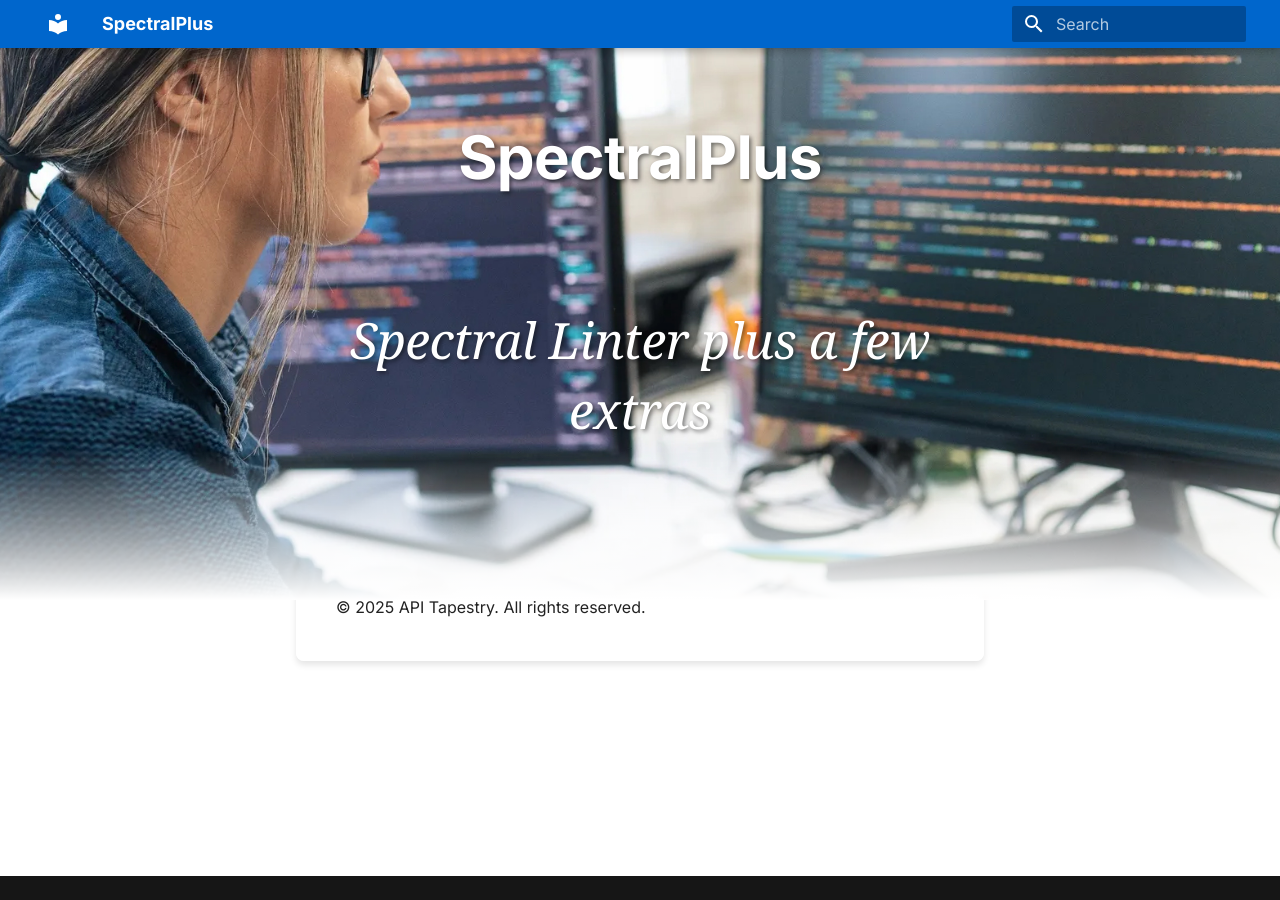
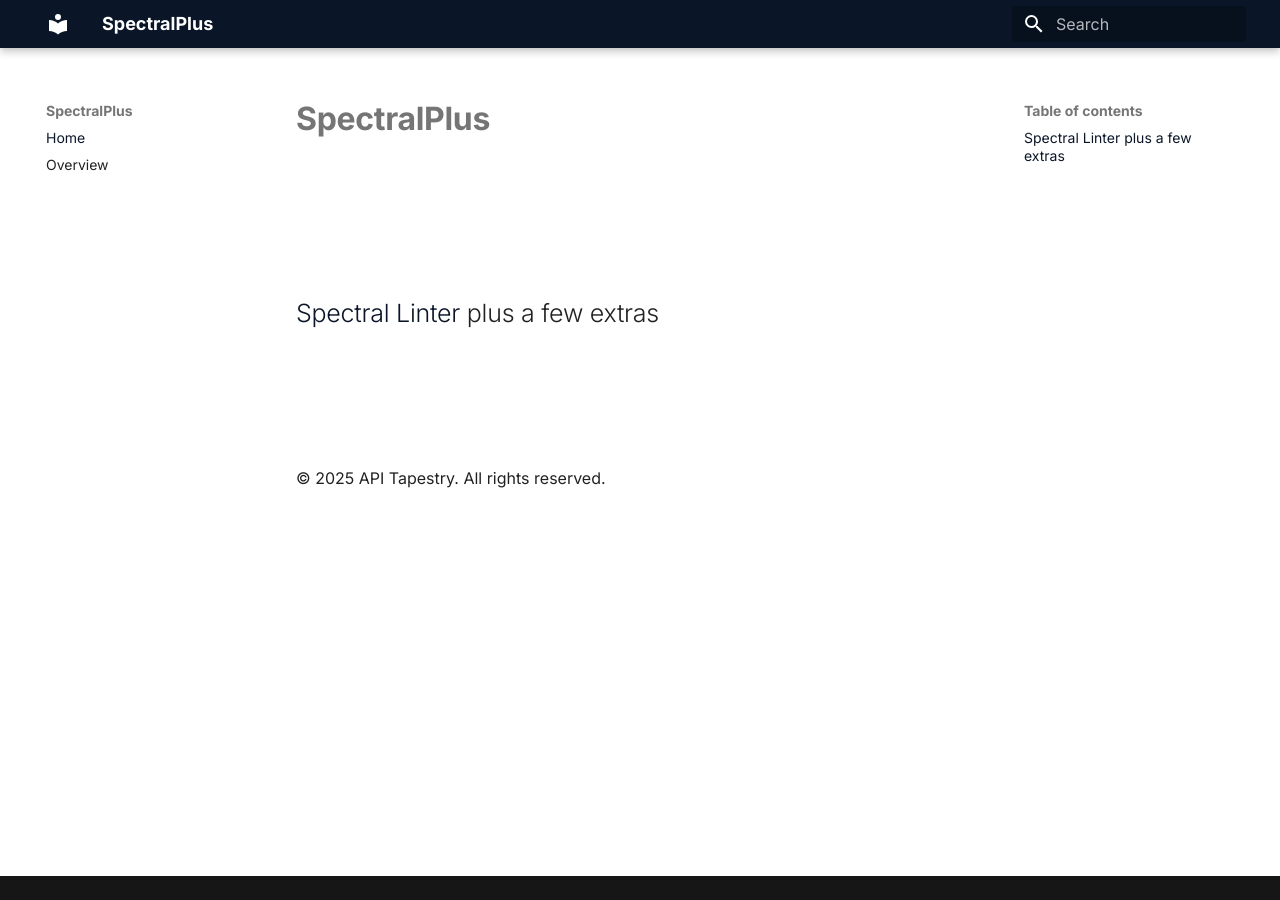
Before and after one commit to apitapestry/spectralplus, an MkDocs documentation site: the page built from docs/index.md, in a window 1280 px wide. Built offline with MkDocs 1.6.1 and Material for MkDocs 9.7.7, drawn with Linux system fonts in a browser that asks for light colours.

Commit message:
use same css - minimal

```diff
--- a/docs/css/custom.css
+++ /dev/null
@@ -1,28 +0,0 @@
-/* === Custom color palette: #0066CC (Deep Azure Blue) === */
-
-/* Light mode */
-[data-md-color-scheme="default"] {
-    --md-primary-fg-color:        #0066CC; /* main brand blue */
-    --md-primary-fg-color--light: #3385D6; /* hover, tabs */
-    --md-primary-fg-color--dark:  #004C99; /* darkened variant */
-
-    --md-accent-fg-color:         #00AEEF; /* vivid cyan accent */
-    --md-default-bg-color:        #FFFFFF; /* background */
-    --md-default-fg-color:        #222222; /* body text */
-}
-
-/* Dark mode */
-[data-md-color-scheme="slate"] {
-    --md-primary-fg-color:        #3399FF; /* brightened for contrast */
-    --md-primary-fg-color--light: #66B2FF;
-    --md-primary-fg-color--dark:  #1A75D1;
-
-    --md-accent-fg-color:         #33CCFF; /* highlight on hover */
-    --md-default-bg-color:        #0E1A27; /* deep navy background */
-    --md-default-fg-color:        #E0E6ED; /* light gray text */
-}
-
-/* Hide site title in the sidebar nav */
-.md-nav__title {
-    display: none;
-}
--- a/docs/css/home.css
+++ /dev/null
@@ -1,73 +0,0 @@
-/* Apply background ONLY to the homepage (index.html) */
-/* Background fills only top 2/3rds of the screen */
-/* Uses #homepage-hero as the identifier so heading text can be changed freely */
-
-/* Only apply background image on homepage - check for the homepage-hero div */
-.md-content article:has(#homepage-hero)::before {
-    content: "";
-    position: fixed;
-    top: 0;
-    left: 0;
-    width: 100%;
-    height: 66.67vh; /* Top 2/3rds of viewport height */
-    background: url("../images/girl-computer-focus.jpg") no-repeat center top;
-    background-size: cover;
-    z-index: -2;
-    pointer-events: none;
-}
-
-/* Add gradient fade at the bottom of the image for smooth transition */
-.md-content article:has(#homepage-hero)::after {
-    content: "";
-    position: fixed;
-    top: 50vh;
-    left: 0;
-    width: 100%;
-    height: 16.67vh; /* Fade zone */
-    background: linear-gradient(to bottom, transparent, var(--md-default-bg-color));
-    z-index: -1;
-    pointer-events: none;
-}
-
-/* Improve readability of text on top of bright backgrounds - only for homepage */
-.md-content article:has(#homepage-hero) {
-    background: rgba(255, 255, 255, 0.85); /* subtle white layer */
-    border-radius: 8px;
-    padding: 2rem;
-    box-shadow: 0 4px 6px rgba(0, 0, 0, 0.1);
-    position: relative;
-    z-index: 1;
-}
-
-/* Style the first two headings in white with larger text */
-.md-content article:has(#homepage-hero) h1:first-of-type {
-    color: white !important;
-    font-size: 3rem !important;
-    text-shadow: 2px 2px 4px rgba(0, 0, 0, 0.5);
-    margin-bottom: 0.5rem;
-    text-align: center !important;
-}
-
-.md-content article:has(#homepage-hero) h2:first-of-type {
-    color: white !important;
-    font-size: 2.5rem !important;
-    font-family: 'Georgia', 'Garamond', 'Palatino', serif !important;
-    font-style: italic;
-    font-weight: 300;
-    text-shadow: 2px 2px 4px rgba(0, 0, 0, 0.5);
-    margin-top: 0.5rem;
-    text-align: center !important;
-}
-
-/* Ensure any links inside the hero's first H1/H2 appear white across states */
-.md-content article:has(#homepage-hero) h1:first-of-type a,
-.md-content article:has(#homepage-hero) h1:first-of-type a:visited,
-.md-content article:has(#homepage-hero) h1:first-of-type a:focus,
-.md-content article:has(#homepage-hero) h1:first-of-type a:hover,
-.md-content article:has(#homepage-hero) h2:first-of-type a,
-.md-content article:has(#homepage-hero) h2:first-of-type a:visited,
-.md-content article:has(#homepage-hero) h2:first-of-type a:focus,
-.md-content article:has(#homepage-hero) h2:first-of-type a:hover {
-    color: white !important;
-    text-decoration-color: rgba(255,255,255,0.7) !important;
-}
--- /dev/null
+++ b/docs/extra.css
@@ -0,0 +1,3 @@
+:root {
+    --md-primary-fg-color: #0a1628;
+}
--- a/docs/js/custom.js
+++ /dev/null
@@ -1,32 +0,0 @@
-// Custom JavaScript to change the site name link to point to overview.md
-document.addEventListener("DOMContentLoaded", function() {
-    // Find the site name/logo link in the header (the icon)
-    const logoLink = document.querySelector('.md-header__button.md-logo');
-
-    if (logoLink) {
-        // Hardcode to overview page - find the site root
-        const pathParts = window.location.pathname.split('/').filter(p => p);
-        // Remove the last part if it's a page name
-        if (pathParts.length > 0 && !pathParts[pathParts.length - 1].endsWith('/')) {
-            pathParts.pop();
-        }
-        const siteRoot = '/' + pathParts.join('/');
-        logoLink.href = siteRoot + (siteRoot.endsWith('/') ? '' : '/') + 'overview/';
-    }
-
-    // Also make the site title text clickable
-    const headerTopics = document.querySelectorAll('.md-header__topic');
-    headerTopics.forEach(function(topic) {
-        if (!topic.querySelector('a') && topic.textContent.trim()) {
-            topic.style.cursor = 'pointer';
-            topic.addEventListener('click', function() {
-                const pathParts = window.location.pathname.split('/').filter(p => p);
-                if (pathParts.length > 0 && !pathParts[pathParts.length - 1].endsWith('/')) {
-                    pathParts.pop();
-                }
-                const siteRoot = '/' + pathParts.join('/');
-                window.location.href = siteRoot + (siteRoot.endsWith('/') ? '' : '/') + 'overview/';
-            });
-        }
-    });
-});
--- a/mkdocs.yml
+++ b/mkdocs.yml
@@ -1,6 +1,10 @@
 site_name: SpectralPlus
 site_url: https://www.apitapestry.net/spectralplus/
 use_directory_urls: true
+
+nav:
+  - Home: index.md
+  - Overview: README.md
 
 theme:
   name: material
@@ -22,15 +26,7 @@ theme:
     code: Roboto Mono
 
 extra_css:
-  - css/custom.css
-  - css/home.css
-
-extra_javascript:
-  - js/custom.js
+  - extra.css
 
 extra:
   generator: false
-
-nav:
-  - Home: index.md
-  - Overview: overview.md
```
